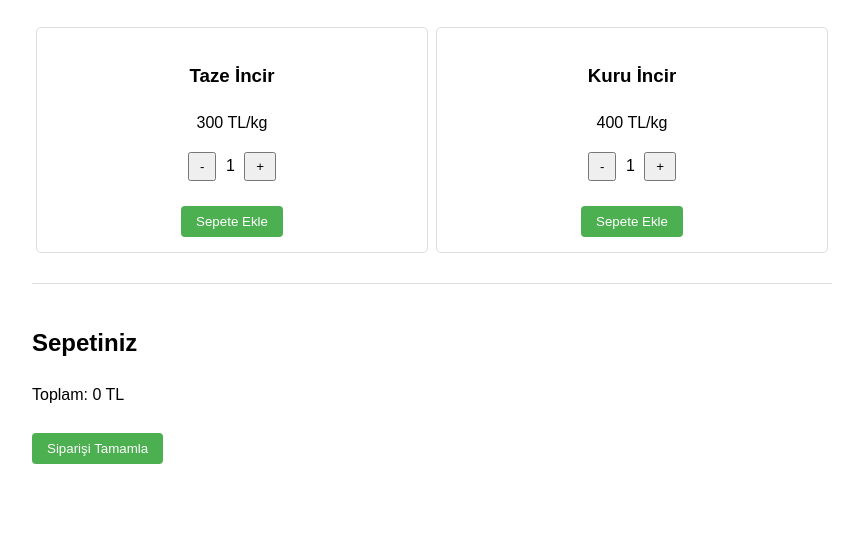
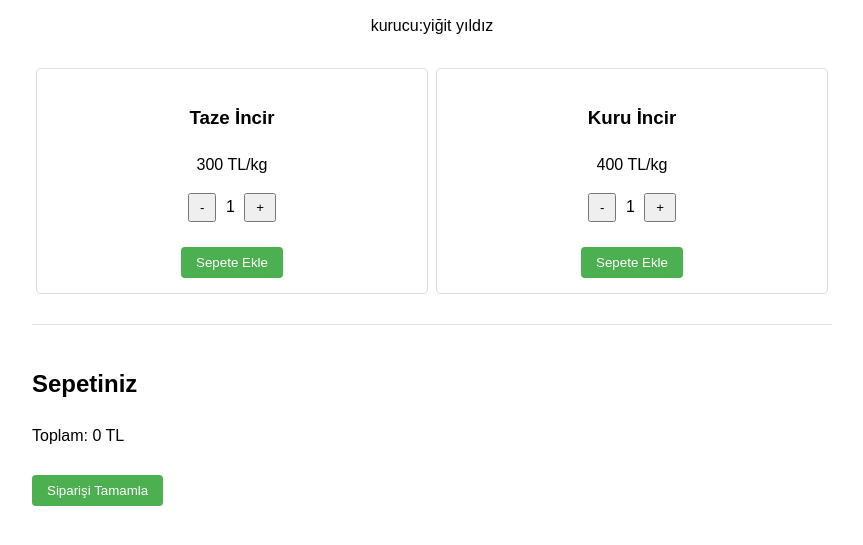
Before and after one commit to thEnginer/webDeneme, a plain HTML site: page index.html in a window 1280 px wide. Shown: the part 143-688 px from the top of the page, without its empty margins (208-1071 px from the left). Drawn offline with Linux system fonts and the light colour scheme.

Commit message:
Update index.html

```diff
--- a/index.html
+++ b/index.html
@@ -10,6 +10,7 @@
   <header>
     <h1>Lezzetli İncirler</h1>
     <p>Taze ve kuru incirler, doğadan sofralarınıza!</p>
+    <p>kurucu:yiğit yıldız</p>
   </header>
 
   <main>
```
